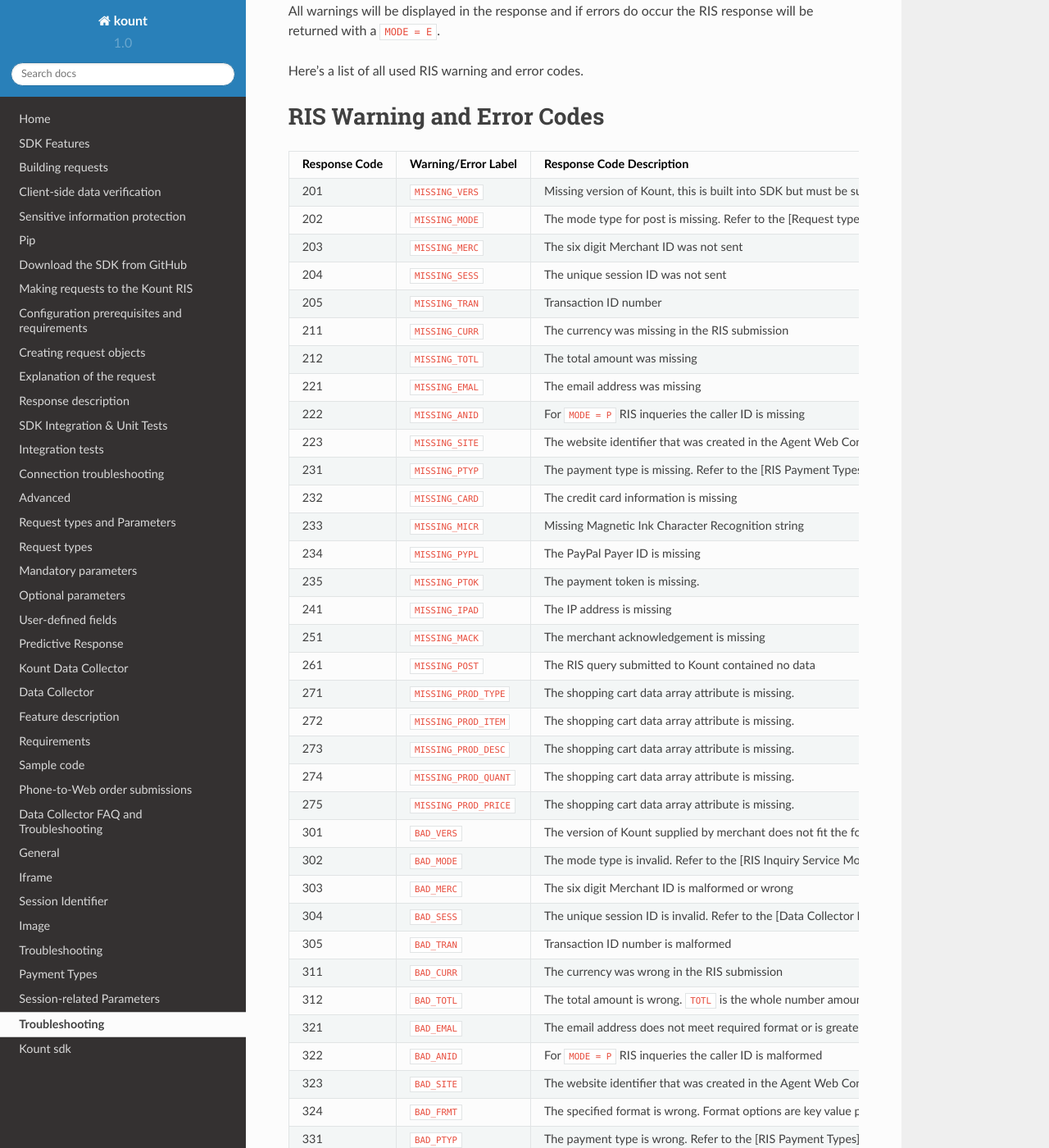
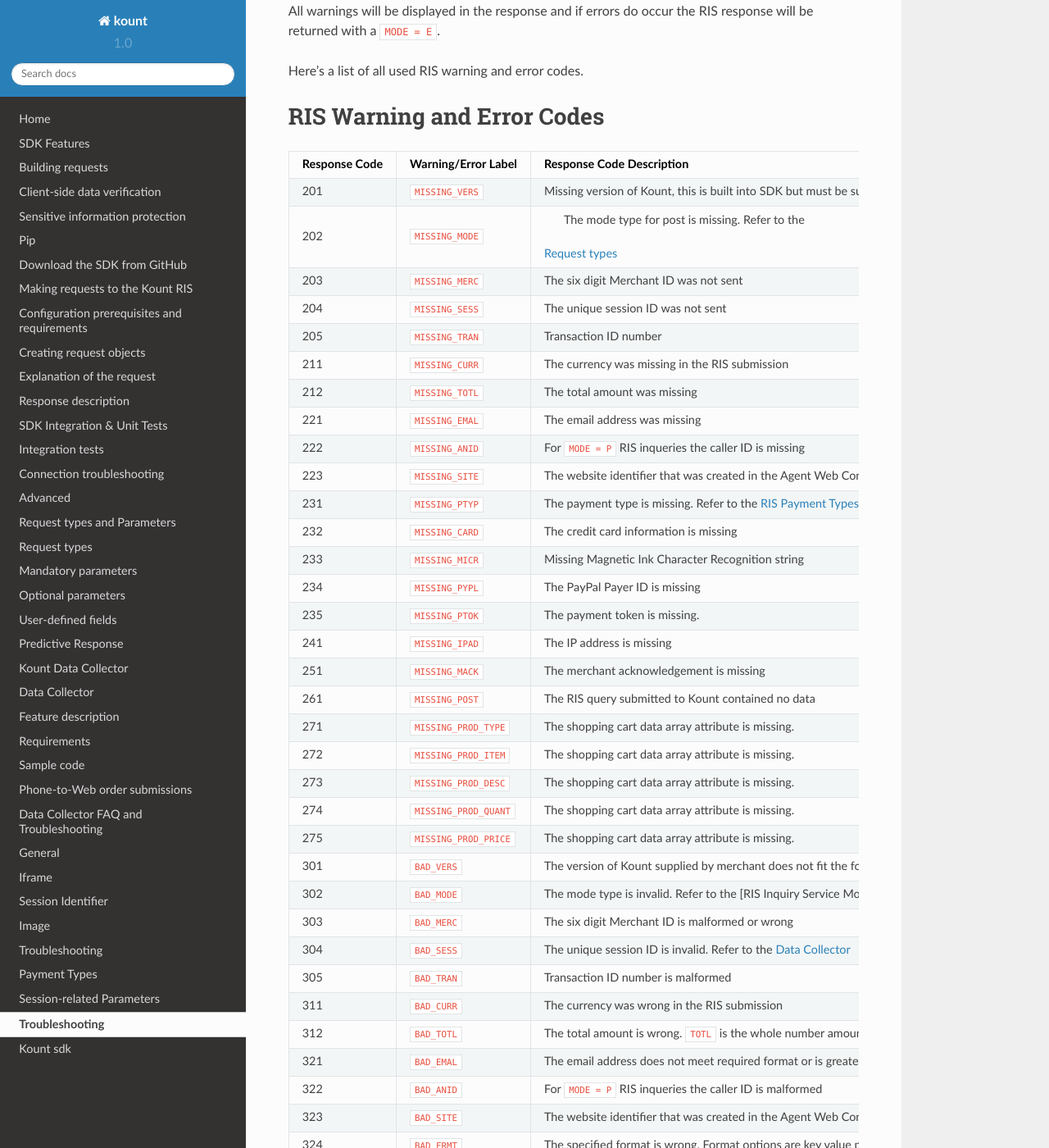
Before and after one commit to Kount/kount-ris-python-sdk, a Sphinx documentation site: the page built from docs/Troubleshooting.rst, in a window 1280 px wide and 1400 px high, scrolled down 314 px. Shown: the whole window at 82% size. Built offline with Sphinx 7.4.7 and the Read the Docs theme 2.0.0, drawn with Linux system fonts in a browser that asks for light colours; some of the changed lines change nothing that is shown; some of the changed text lies outside the part shown.

Commit message:
fixed some hyperlinks

```diff
--- a/docs/Troubleshooting.rst
+++ b/docs/Troubleshooting.rst
@@ -26,7 +26,7 @@ RIS Warning and Error Codes
 |               |                       | the SDK                                          |
 +---------------+-----------------------+--------------------------------------------------+
 | 202           | ``MISSING_MODE``      | The mode type for post is missing. Refer to the  |
-|               |                       | [Request types                                   |
+|               |                       |`Request types <Request-types-and-Parameters>`__  |
 +---------------+-----------------------+--------------------------------------------------+
 | 203           | ``MISSING_MERC``      | The six digit Merchant ID was not sent           |
 +---------------+-----------------------+--------------------------------------------------+
@@ -47,8 +47,8 @@ RIS Warning and Error Codes
 |               |                       | Agent Web Console (``DEFAULT`` is the default    |
 |               |                       | website ID) is missing                           |
 +---------------+-----------------------+--------------------------------------------------+
-| 231           | ``MISSING_PTYP``      | The payment type is missing. Refer to the [RIS   |
-|               |                       | Payment Types                                    |
+| 231           | ``MISSING_PTYP``      | The payment type is missing. Refer to the        |
+|               |                       | `RIS Payment Types <PaymentTypes>`__             |
 +---------------+-----------------------+--------------------------------------------------+
 | 232           | ``MISSING_CARD``      | The credit card information is missing           |
 +---------------+-----------------------+--------------------------------------------------+
@@ -85,12 +85,12 @@ RIS Warning and Error Codes
 |               |                       | not fit the four integer parameter               |
 +---------------+-----------------------+--------------------------------------------------+
 | 302           | ``BAD_MODE``          | The mode type is invalid. Refer to the           |
-|               |                       | [RIS  Inquiry Service Modes]                     |
+|               |                       | [RIS  Inquiry Service Modes]-kount/inquiry.py    |
 +---------------+-----------------------+--------------------------------------------------+
 | 303           | ``BAD_MERC``          | The six digit Merchant ID is malformed or wrong  |
 +---------------+-----------------------+--------------------------------------------------+
 | 304           | ``BAD_SESS``          | The unique session ID is invalid. Refer to the   |
-|               |                       | [Data Collector Requirements                     |
+|               |                       | `Data Collector <Kount-Data-Collector>`__        |
 +---------------+-----------------------+--------------------------------------------------+
 | 305           | ``BAD_TRAN``          | Transaction ID number is malformed               |
 +---------------+-----------------------+--------------------------------------------------+
@@ -114,7 +114,7 @@ RIS Warning and Error Codes
 |               |                       | are key value pairs, XML, JSON, YAML             |
 +---------------+-----------------------+--------------------------------------------------+
 | 331           | ``BAD_PTYP``          | The payment type is wrong. Refer to the          |
-|               |                       | [RIS Payment Types]                              |
+|               |                       | `RIS Payment Types <PaymentTypes>`__             |
 +---------------+-----------------------+--------------------------------------------------+
 | 332           | ``BAD_CARD``          | The credit card information is malformed or      |
 |               |                       | wrong, test cards do not work in the production  |
```
